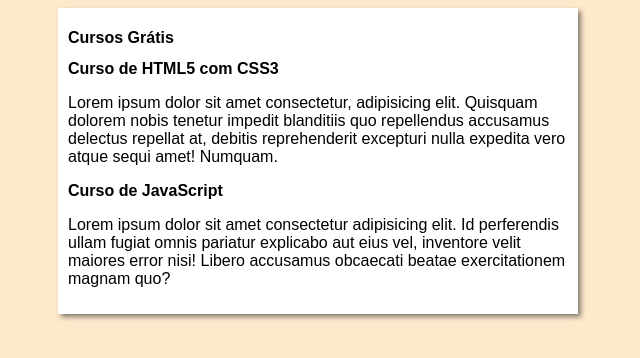
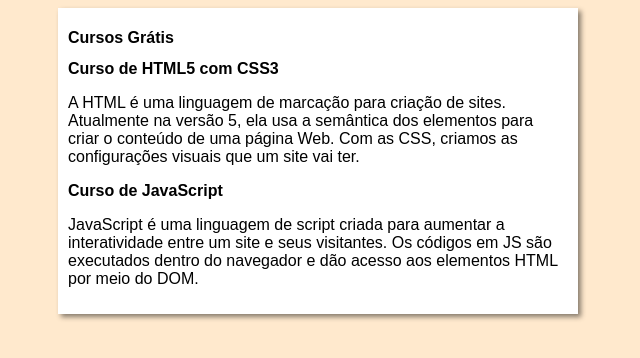
Before and after one commit to gabrielmattano/projeto-site, a plain HTML site: page index.html in a window 1280 px wide. Shown: the whole page, without its empty margins (322-962 px from the left). Drawn offline with Linux system fonts and the light colour scheme.

Commit message:
Update index.html

```diff
--- a/index.html
+++ b/index.html
@@ -12,11 +12,11 @@
             <h1>Cursos Grátis</h1>
             <article>
                 <h2>Curso de HTML5 com CSS3</h2>
-                <p>Lorem ipsum dolor sit amet consectetur, adipisicing elit. Quisquam dolorem nobis tenetur impedit blanditiis quo repellendus accusamus delectus repellat at, debitis reprehenderit excepturi nulla expedita vero atque sequi amet! Numquam.</p>
+                <p>A HTML é uma linguagem de marcação para criação de sites. Atualmente na versão 5, ela usa a semântica dos elementos para criar o conteúdo de uma página Web. Com as CSS, criamos as configurações visuais que um site vai ter.</p>
             </article>
             <article>
                 <h2>Curso de JavaScript</h2>
-                <p>Lorem ipsum dolor sit amet consectetur adipisicing elit. Id perferendis ullam fugiat omnis pariatur explicabo aut eius vel, inventore velit maiores error nisi! Libero accusamus obcaecati beatae exercitationem magnam quo?</p>
+                <p>JavaScript é uma linguagem de script criada para aumentar a interatividade entre um site e seus visitantes. Os códigos em JS são executados dentro do navegador e dão acesso aos elementos HTML por meio do DOM.</p>
             </article>
         </header>
     </main>
```
